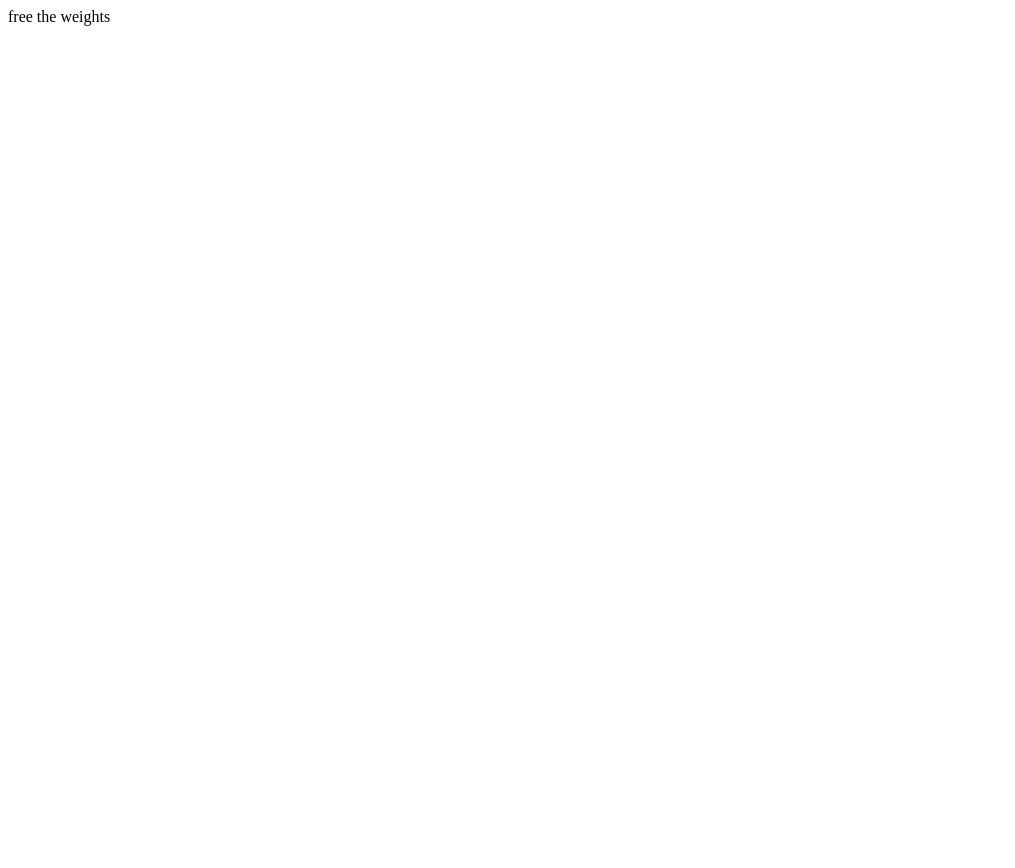
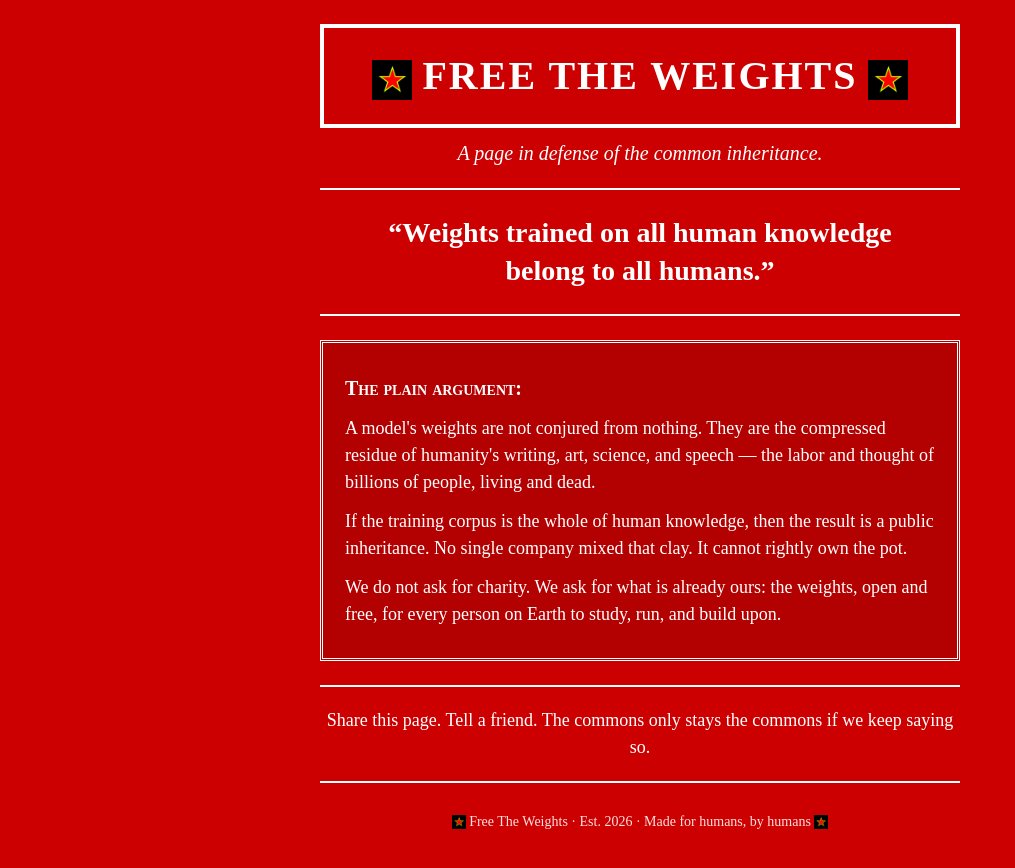
Before and after one commit to freetheweights/freetheweights, a plain HTML site: page index.html in a window 1280 px wide. Shown: the whole page, without its empty margins (0-1015 px from the left). Before the commit the page ends 800 px from the top, so only its background shows below. Drawn offline with Linux system fonts and the light colour scheme.

Commit message:
colorsgs

```diff
--- a/index.html
+++ b/index.html
@@ -6,11 +6,153 @@
   <link rel="icon" type="image/png" sizes="32x32" href="favicon/favicon-32.png">
   <link rel="icon" type="image/png" sizes="48x48" href="favicon/favicon-48.png">
   <link rel="apple-touch-icon" sizes="180x180" href="favicon/apple-touch-icon.png">
-  <title>free the weights</title>
+  <title>Free The Weights</title>
+  <style>
+    body {
+      background-color: #cc0000;
+      color: #ffffff;
+      font-family: "Times New Roman", Times, serif;
+      font-size: 18px;
+      line-height: 1.5;
+      margin: 0;
+      padding: 24px 12px;
+    }
+
+    .page {
+      max-width: 640px;
+      margin: 0 auto;
+      text-align: center;
+    }
+
+    .banner {
+      border: 4px solid #ffffff;
+      background-color: #cc0000;
+      color: #ffffff;
+      padding: 18px 12px;
+      margin-bottom: 6px;
+    }
+
+    .banner img {
+      width: 40px;
+      height: 40px;
+      vertical-align: middle;
+      margin: 0 10px;
+    }
+
+    h1 {
+      font-size: 40px;
+      letter-spacing: 2px;
+      margin: 0;
+      text-transform: uppercase;
+    }
+
+    .subtitle {
+      color: #ffffff;
+      font-style: italic;
+      font-size: 20px;
+      margin: 10px 0 0 0;
+    }
+
+    hr {
+      border: none;
+      border-top: 2px solid #ffffff;
+      margin: 20px 0;
+    }
+
+    .thesis {
+      font-size: 28px;
+      font-weight: bold;
+      color: #ffffff;
+      line-height: 1.35;
+      margin: 24px 12px;
+    }
+
+    .creed {
+      border: 3px double #ffffff;
+      padding: 18px 22px;
+      text-align: left;
+      margin: 24px 0;
+      background-color: #b30000;
+    }
+
+    .creed p {
+      margin: 12px 0;
+    }
+
+    .creed .lead {
+      font-variant: small-caps;
+      font-weight: bold;
+      color: #ffffff;
+      font-size: 20px;
+    }
+
+    a {
+      color: #ffffff;
+    }
+
+    .footer {
+      font-size: 14px;
+      color: #ffe0e0;
+      margin-top: 28px;
+    }
+
+    .footer .star {
+      width: 14px;
+      height: 14px;
+      vertical-align: middle;
+    }
+  </style>
 </head>
 <body>
-  free
-  the
-  weights
+  <div class="page">
+
+    <div class="banner">
+      <h1><img src="favicon/favicon-48.png" alt="star">Free The Weights<img src="favicon/favicon-48.png" alt="star"></h1>
+    </div>
+    <p class="subtitle">A page in defense of the common inheritance.</p>
+
+    <hr>
+
+    <p class="thesis">
+      &ldquo;Weights trained on all human knowledge<br>
+      belong to all humans.&rdquo;
+    </p>
+
+    <hr>
+
+    <div class="creed">
+      <p class="lead">The plain argument:</p>
+      <p>
+        A model's weights are not conjured from nothing. They are the compressed
+        residue of humanity's writing, art, science, and speech &mdash; the labor
+        and thought of billions of people, living and dead.
+      </p>
+      <p>
+        If the training corpus is the whole of human knowledge, then the result
+        is a public inheritance. No single company mixed that clay. It cannot
+        rightly own the pot.
+      </p>
+      <p>
+        We do not ask for charity. We ask for what is already ours: the weights,
+        open and free, for every person on Earth to study, run, and build upon.
+      </p>
+    </div>
+
+    <hr>
+
+    <p>
+      Share this page. Tell a friend. The commons only stays the commons
+      if we keep saying so.
+    </p>
+
+    <hr>
+
+    <p class="footer">
+      <img class="star" src="favicon/favicon-32.png" alt="*">
+      Free The Weights &middot; Est. 2026 &middot; Made for humans, by humans
+      <img class="star" src="favicon/favicon-32.png" alt="*">
+    </p>
+
+  </div>
 </body>
 </html>
```
